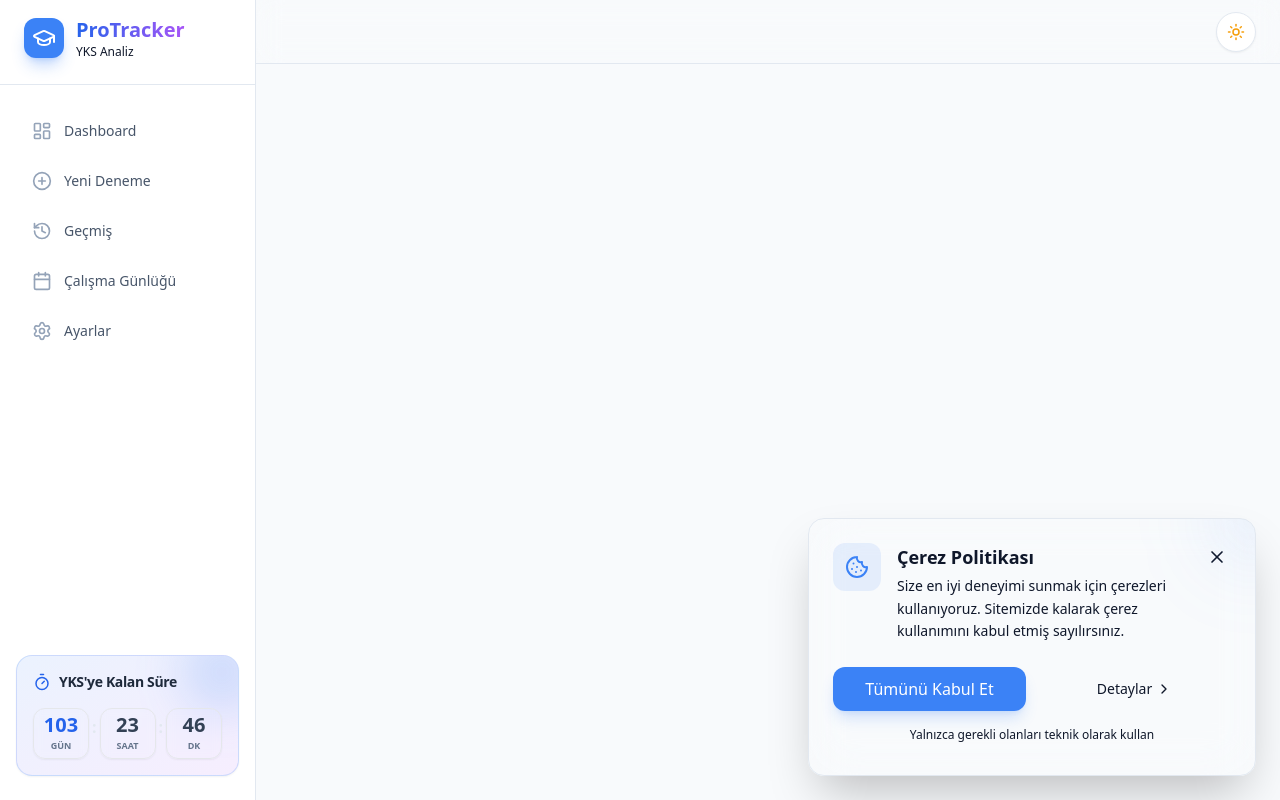
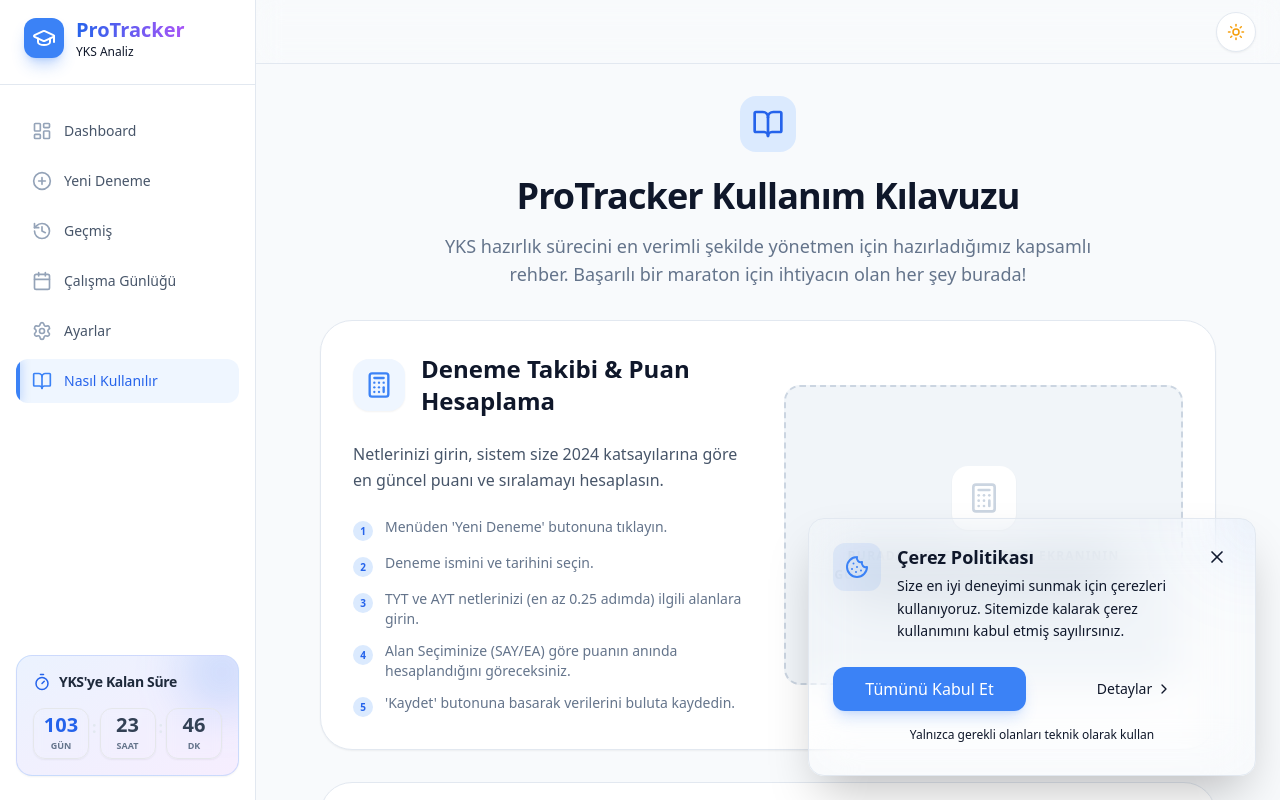
Before and after one commit to KeremPP-exe/yks-takip-sistemi, a React (Vite) app: page /kullanim-kilavuzu in a window 1280 px wide. Built offline with nearby package versions, Linux system fonts and the light colour scheme.

Commit message:
Nasıl Kullanılır Menüsü

```diff
--- a/src/App.tsx
+++ b/src/App.tsx
@@ -8,6 +8,7 @@ import History from "./pages/History";
 import Settings from "./pages/Settings";
 import Calendar from "./pages/Calendar";
 import CookiePolicy from "./pages/CookiePolicy";
+import UserGuide from "./pages/UserGuide";
 
 function App() {
   return (
@@ -22,6 +23,7 @@ function App() {
               <Route path="/calendar" element={<Calendar />} />
               <Route path="/settings" element={<Settings />} />
               <Route path="/cookie-policy" element={<CookiePolicy />} />
+              <Route path="/kullanim-kilavuzu" element={<UserGuide />} />
             </Routes>
           </Layout>
         </Router>
--- a/src/components/layout/Sidebar.tsx
+++ b/src/components/layout/Sidebar.tsx
@@ -1,6 +1,6 @@
 import { Link, useLocation } from "react-router-dom";
 import { cn } from "../../lib/utils";
-import { LayoutDashboard, History, PlusCircle, Settings, GraduationCap, Calendar as CalendarIcon, X } from "lucide-react";
+import { LayoutDashboard, History, PlusCircle, Settings, GraduationCap, Calendar as CalendarIcon, X, BookOpen } from "lucide-react";
 import { YksCountdown } from "./YksCountdown";
 
 interface SidebarProps {
@@ -17,6 +17,7 @@ export function Sidebar({ onClose, isMobile }: SidebarProps) {
         { name: "Geçmiş", href: "/history", icon: History },
         { name: "Çalışma Günlüğü", href: "/calendar", icon: CalendarIcon },
         { name: "Ayarlar", href: "/settings", icon: Settings },
+        { name: "Nasıl Kullanılır", href: "/kullanim-kilavuzu", icon: BookOpen },
     ];
 
     return (
--- /dev/null
+++ b/src/pages/UserGuide.tsx
@@ -0,0 +1,144 @@
+import { BookOpen, Calculator, Calendar, Smartphone } from "lucide-react";
+import { cn } from "../lib/utils";
+
+export default function UserGuide() {
+    return (
+        <div className="max-w-4xl mx-auto space-y-8 pb-12 animate-in fade-in duration-500">
+            <div className="text-center space-y-4">
+                <div className="inline-flex items-center justify-center p-3 bg-primary-100 dark:bg-primary-900/30 rounded-2xl text-primary-600 dark:text-primary-400 mb-2">
+                    <BookOpen size={32} />
+                </div>
+                <h1 className="text-4xl font-extrabold tracking-tight text-slate-900 dark:text-white">
+                    ProTracker Kullanım Kılavuzu
+                </h1>
+                <p className="text-lg text-slate-500 max-w-2xl mx-auto font-medium">
+                    YKS hazırlık sürecini en verimli şekilde yönetmen için hazırladığımız kapsamlı rehber. Başarılı bir maraton için ihtiyacın olan her şey burada!
+                </p>
+            </div>
+
+            <div className="grid grid-cols-1 gap-8">
+                {/* 1. Puan Hesaplama & Deneme Takibi */}
+                <GuideSection
+                    title="Deneme Takibi & Puan Hesaplama"
+                    description="Netlerinizi girin, sistem size 2024 katsayılarına göre en güncel puanı ve sıralamayı hesaplasın."
+                    icon={Calculator}
+                    iconColor="text-blue-500"
+                    iconBg="bg-blue-50 dark:bg-blue-500/10"
+                    steps={[
+                        "Menüden 'Yeni Deneme' butonuna tıklayın.",
+                        "Deneme ismini ve tarihini seçin.",
+                        "TYT ve AYT netlerinizi (en az 0.25 adımda) ilgili alanlara girin.",
+                        "Alan Seçiminize (SAY/EA) göre puanın anında hesaplandığını göreceksiniz.",
+                        "'Kaydet' butonuna basarak verilerini buluta kaydedin."
+                    ]}
+                    placeholderText="Burada [Deneme Ekleme] ekranının görüntüsü olacak ve kullanıcıya net girdiği alanlar vurgulanacak."
+                />
+
+                {/* 2. Çalışma Günlüğü */}
+                <GuideSection
+                    title="Çalışma Günlüğü & Planlama"
+                    description="Günde kaç saat çalıştığınızı kaydedin, performansınızı takvim üzerinden görselleştirin."
+                    icon={Calendar}
+                    iconColor="text-purple-500"
+                    iconBg="bg-purple-50 dark:bg-purple-500/10"
+                    steps={[
+                        "Sol menüden 'Çalışma Günlüğü' sekmesine gidin.",
+                        "Takvim üzerinde kayıt eklemek istediğiniz güne tıklayın.",
+                        "Çalıştığınız süreyi, konuları ve notlarınızı ekleyerek kaydedin.",
+                        "Ay bazlı çalışma trafiğinizi görüntüleyerek hangi günlerde daha verimli olduğunuzu analiz edin."
+                    ]}
+                    placeholderText="Burada [Takvim ve Kayıt Ekleme] ekranının görüntüsü olacak, takvimdeki renkli işaretler gösterilecek."
+                />
+
+                {/* 3. PWA Yükleme */}
+                <GuideSection
+                    title="Uygulamayı Telefona Yükle (PWA)"
+                    description="ProTracker'ı bir mobil uygulama gibi kullanın. İnternetiniz olmasa bile verilerinize erişin."
+                    icon={Smartphone}
+                    iconColor="text-emerald-500"
+                    iconBg="bg-emerald-50 dark:bg-emerald-500/10"
+                    steps={[
+                        "iPhone (Safari): Paylaş butonuna (kutu içinde ok) basın ve 'Ana Ekran'a Ekle' seçeneğini seçin.",
+                        "Android (Chrome): Sağ üstteki üç noktaya tıklayın ve 'Uygulamayı Yükle' seçeneğine basın.",
+                        "Artık ProTracker ana ekranınızda bir uygulama simgesi olarak görünecek!",
+                        "Uygulamayı bu simge ile açtığınızda tarayıcı çubuğu gizlenir ve tam ekran deneyimi yaşarsınız."
+                    ]}
+                    placeholderText="Burada [Mobil Kurulum] adımlarını gösteren telefon ekranı mockup'ı bulunacak."
+                />
+            </div>
+
+            <div className="bg-gradient-to-br from-primary-600 to-indigo-700 rounded-[32px] p-8 md:p-12 text-center text-white shadow-2xl shadow-primary-500/20 relative overflow-hidden group">
+                <div className="absolute top-0 right-0 w-64 h-64 bg-white/10 rounded-full blur-3xl -mr-32 -mt-32 transition-transform duration-700 group-hover:scale-110"></div>
+                <div className="relative z-10 space-y-6">
+                    <h2 className="text-3xl font-bold">Başarıya Hazır Mısınız?</h2>
+                    <p className="text-primary-100 max-w-xl mx-auto font-medium opacity-90">
+                        Sistemimizdeki her özellik, senin en yüksek potansiyele ulaşman için tasarlandı. Hadi, bugün yeni bir deneme girerek yolculuğuna başla!
+                    </p>
+                    <div className="flex justify-center pt-2">
+                        <button className="px-8 py-3.5 bg-white text-primary-600 rounded-2xl font-bold shadow-xl transition-all hover:scale-105 active:scale-95">
+                            Hemen Başlayalım
+                        </button>
+                    </div>
+                </div>
+            </div>
+        </div>
+    );
+}
+
+interface SectionProps {
+    title: string;
+    description: string;
+    icon: any;
+    iconColor: string;
+    iconBg: string;
+    steps: string[];
+    placeholderText: string;
+}
+
+function GuideSection({ title, description, icon: Icon, iconColor, iconBg, steps, placeholderText }: SectionProps) {
+    return (
+        <div className="bg-card border border-border rounded-[32px] p-6 md:p-8 shadow-sm hover:shadow-xl transition-all duration-300 group">
+            <div className="flex flex-col lg:flex-row gap-8 lg:items-center">
+                <div className="flex-1 space-y-6">
+                    <div className="flex items-center gap-4">
+                        <div className={cn("p-3 rounded-2xl shadow-sm transition-transform duration-500 group-hover:scale-110", iconBg)}>
+                            <Icon className={iconColor} size={28} />
+                        </div>
+                        <h2 className="text-2xl font-bold text-slate-900 dark:text-white">{title}</h2>
+                    </div>
+
+                    <p className="text-slate-600 dark:text-slate-400 font-medium leading-relaxed">
+                        {description}
+                    </p>
+
+                    <ul className="space-y-3">
+                        {steps.map((step, idx) => (
+                            <li key={idx} className="flex items-start gap-3 group/item">
+                                <div className="mt-1 flex-shrink-0 w-5 h-5 rounded-full bg-primary-100 dark:bg-primary-900/30 flex items-center justify-center text-primary-600 dark:text-primary-400 text-[10px] font-bold transition-colors group-hover/item:bg-primary-500 group-hover/item:text-white">
+                                    {idx + 1}
+                                </div>
+                                <span className="text-sm text-slate-500 dark:text-slate-400 font-medium">
+                                    {step}
+                                </span>
+                            </li>
+                        ))}
+                    </ul>
+                </div>
+
+                <div className="flex-1">
+                    <div className="aspect-[4/3] rounded-2xl bg-slate-100 dark:bg-slate-800/50 border-2 border-dashed border-slate-300 dark:border-slate-700 flex items-center justify-center p-8 text-center relative overflow-hidden">
+                        <div className="absolute inset-0 bg-gradient-to-br from-primary-500/5 to-transparent opacity-0 group-hover:opacity-100 transition-opacity"></div>
+                        <div className="space-y-4 relative z-10">
+                            <div className="mx-auto w-16 h-16 bg-white dark:bg-slate-800 rounded-2xl shadow-sm flex items-center justify-center">
+                                <Icon className="text-slate-300" size={32} />
+                            </div>
+                            <p className="text-xs font-bold text-slate-400 dark:text-slate-500 uppercase tracking-widest leading-relaxed px-4">
+                                {placeholderText}
+                            </p>
+                        </div>
+                    </div>
+                </div>
+            </div>
+        </div>
+    );
+}
```
